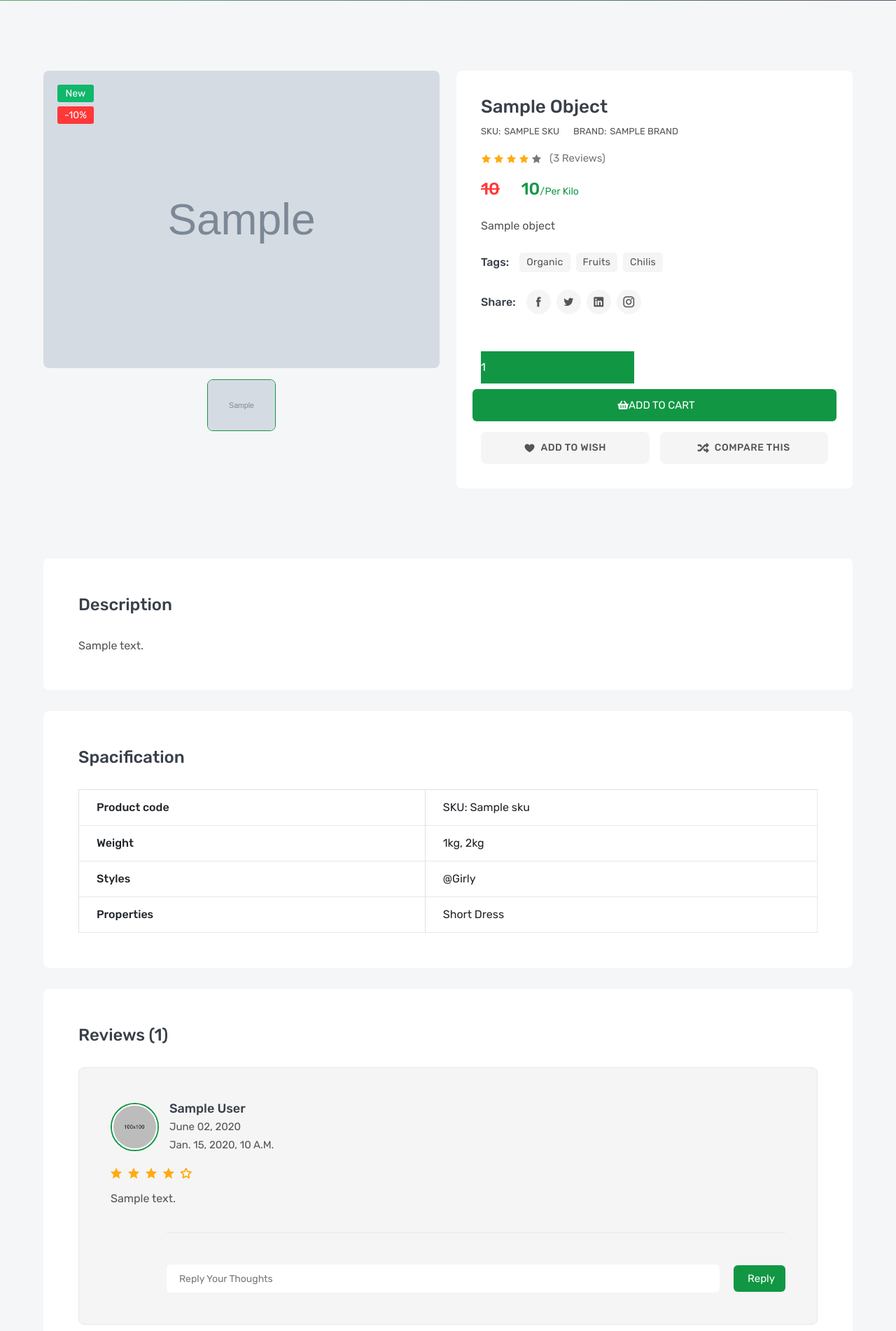
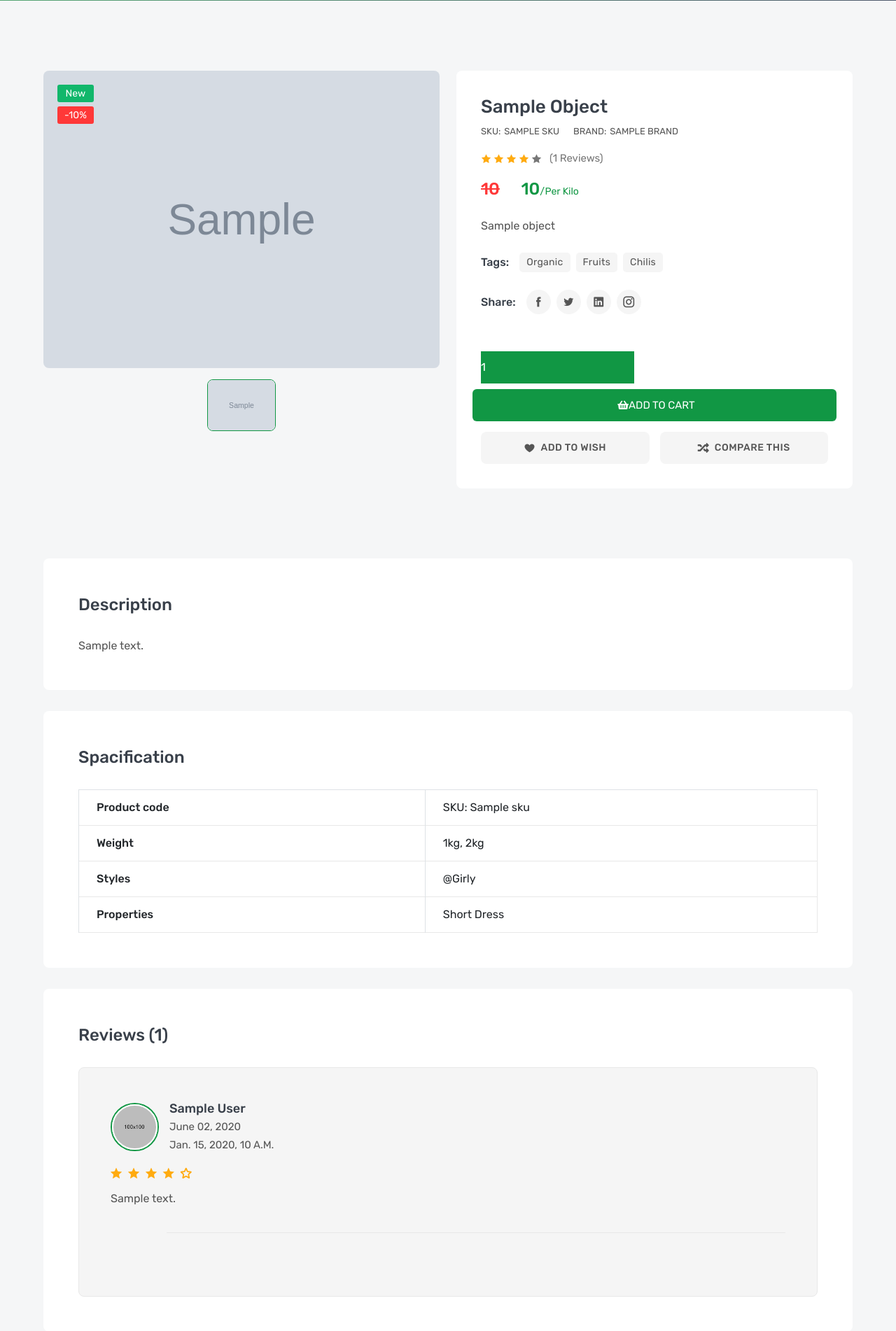
Before and after one commit to khawla-Moh/Django-Amazon-Clone-E-Commerce, a Django app: template products/templates/products/product_detail.html in a window 1280 px wide. Shown: the part 512-2414 px from the top of the page at 70% size. Run offline with Django 4.2, Linux system fonts and the light colour scheme; the template is opened without the code that fills it: most values are stand-ins (such as "Sample title", 1, 10 or a date in 2020); grey boxes marked "Sample" are stand-in pictures; some libraries are stand-ins or nearby versions.

Commit message:
Edit Reviews section in product_detail.html

```diff
--- a/products/templates/products/product_detail.html
+++ b/products/templates/products/product_detail.html
@@ -64,7 +64,7 @@
             <i class="active icofont-star"></i>
             <i class="active icofont-star"></i>
             <i class="icofont-star"></i>
-            <a href="#">(3 reviews)</a>
+            <a href="#">({{reviews|length}} reviews)</a>
           </div>
           <h3 class="details-price">
             <del>{{object.price}}</del>
@@ -189,7 +189,7 @@
         <div class="product-details-frame" id="all-revies"> <!-- id used with ajax -->
       <!-- Include from inclide reviwes-->
 
-         <h3 class="frame-title">Reviews ({{reviewS|length}})</h3>
+         <h3 class="frame-title">Reviews ({{reviews|length}})</h3>
          <ul class="review-list">
            {% for review in reviews %}
 
@@ -217,10 +217,7 @@
              <ul class="review-reply-list">
                <li class="review-reply-item">
                  <div class="review-media"></div>
-                 <form class="review-reply">
-                   <input type="text" placeholder="reply your thoughts" />
-                   <button><i class="icofont-reply"></i>reply</button>
-                 </form>
+
                </li>
              </ul>
            </li>
```
